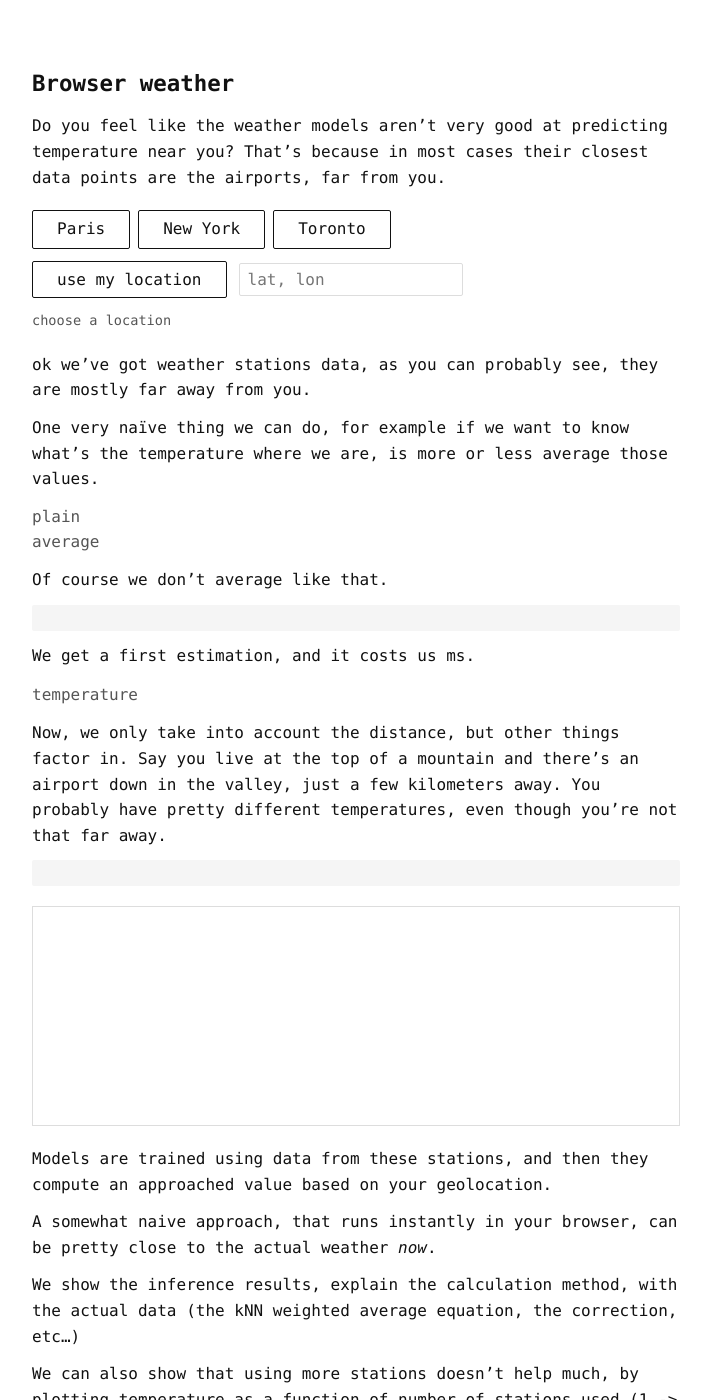
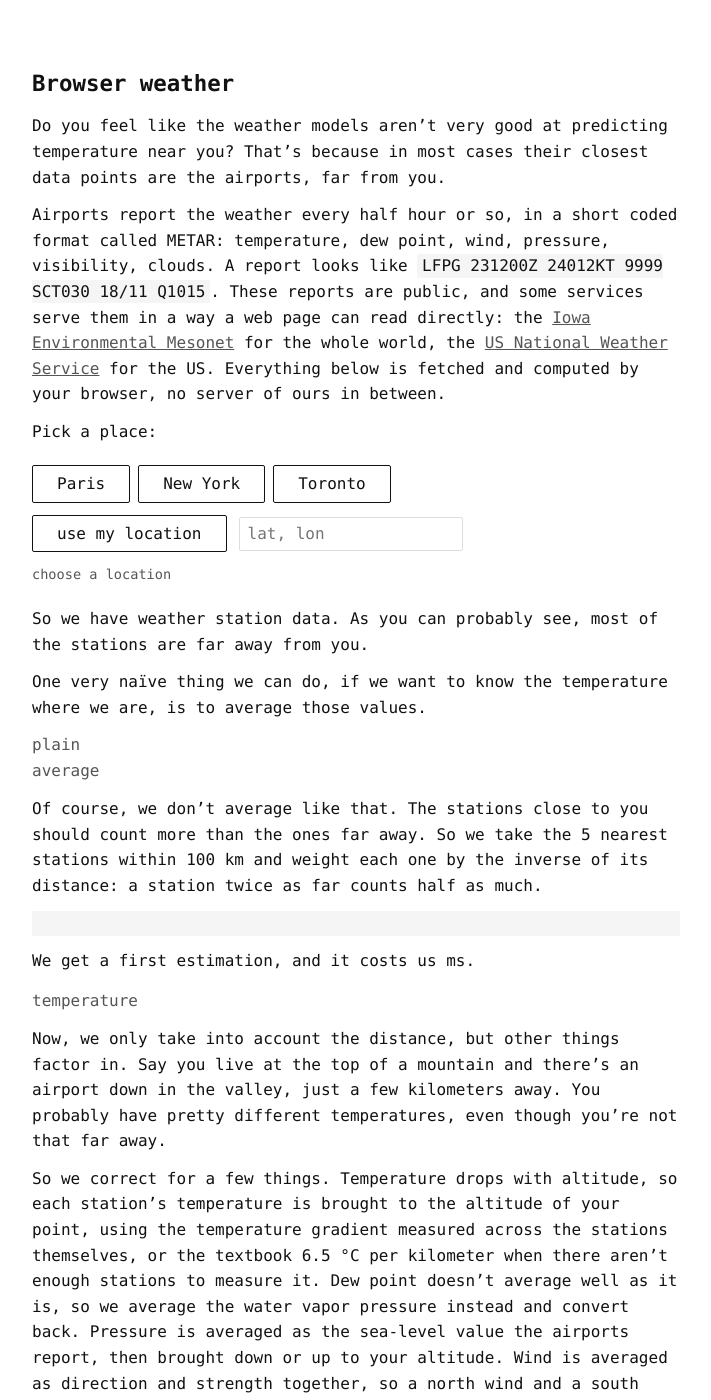
Before and after one commit to idle-intelligence/trucs.ai, a Jekyll site: the page built from blog/browser-weather.md, in a window 1280 px wide and 1400 px high. Shown: the whole window, without its empty margins (284-995 px from the left). Built offline with Jekyll 4.4.1, drawn with Linux system fonts in a browser that asks for light colours; some of the changed text lies outside the part shown.

Commit message:
blog/browser-weather: prose rewrite, TC's sentences kept where they are prose

```diff
--- a/blog/browser-weather.md
+++ b/blog/browser-weather.md
@@ -6,28 +6,11 @@
 
 # Browser weather
 
-<!-- DRAFT (Claude, for TC to rewrite): what METAR is and who publishes it.
-METAR (METeorological Aerodrome Report) is the standard format for
-routine surface weather observations, reported roughly every 30 to 60
-minutes at airports and a smaller number of non-aviation sites worldwide.
-Each report gives temperature, dew point, wind, pressure (as an altimeter
-setting, QNH), visibility and cloud cover as short coded groups, e.g.
-`METAR LFPG 231200Z 24012KT 9999 SCT030 18/11 Q1015`.
-This page uses two live sources of decoded METAR data:
-- the Iowa Environmental Mesonet (IEM) `currents.json` API, a public
-  archive and real-time feed of ASOS/METAR observations run by Iowa
-  State University: https://mesonet.agron.iastate.edu/
-- api.weather.gov, the US National Weather Service's public API, used
-  for US stations because it is fresher than IEM's feed:
-  https://www.weather.gov/documentation/services-web-api
-The station list itself (about 8,100 ICAO stations worldwide, with
-name and elevation) comes from NCAR/RAP's `stations.txt`, maintained by
-Greg Thompson: http://www.rap.ucar.edu/weather/surface/stations.txt
-Elevation for the point you pick (not a station) comes from Open-Meteo:
-https://open-meteo.com/
--->
+Do you feel like the weather models aren't very good at predicting temperature near you? That's because in most cases their closest data points are the airports, far from you.
 
-Do you feel like the weather models aren't very good at predicting temperature near you? That's because in most cases their closest data points are the airports, far from you.
+Airports report the weather every half hour or so, in a short coded format called METAR: temperature, dew point, wind, pressure, visibility, clouds. A report looks like `LFPG 231200Z 24012KT 9999 SCT030 18/11 Q1015`. These reports are public, and some services serve them in a way a web page can read directly: the [Iowa Environmental Mesonet](https://mesonet.agron.iastate.edu/) for the whole world, the [US National Weather Service](https://www.weather.gov/documentation/services-web-api) for the US. Everything below is fetched and computed by your browser, no server of ours in between.
+
+Pick a place:
 
 <div id="bw-app">
   <div class="series-grid" id="bw-city-grid"></div>
@@ -42,27 +25,20 @@
   <div id="bw-table-wrap"></div>
 </div>
 
-ok we've got weather stations data, as you can probably see, they are mostly far away from you.
+So we have weather station data. As you can probably see, most of the stations are far away from you.
 
-One very naïve thing we can do, for example if we want to know what's the temperature where we are, is more or less average those values.
+One very naïve thing we can do, if we want to know the temperature where we are, is to average those values.
 
 <div class="output-line">
   <span class="output-label">plain average</span>
   <span class="output-value" id="bw-plain-mean-value"></span>
 </div>
 
-Of course we don't average like that.
-
-<!-- DRAFT (Claude, for TC to rewrite): the kNN distance-weighted average as the
-code computes it. Each of the k nearest stations within 100 km gets a weight
-equal to the inverse of its distance to the target point, w_i = 1 / d_i (this
-is the "distance" weighting of scikit-learn's KNeighborsRegressor, ported
-from SenseAI's original Python model). The estimate is the weighted average
-sum(v_i * w_i) / sum(w_i), so a station twice as far counts half as much. -->
+Of course, we don't average like that. The stations close to you should count more than the ones far away. So we take the 5 nearest stations within 100 km and weight each one by the inverse of its distance: a station twice as far counts half as much.
 
 <pre id="bw-weighted-eq" class="bw-equation"></pre>
 
-We get a first estimation, and it costs us <span id="bw-first-ms"></span>ms.
+We get a first estimation, and it costs us <span id="bw-first-ms"></span> ms.
 
 <div class="output-line">
   <span class="output-label">temperature</span>
@@ -71,63 +47,22 @@
 
 Now, we only take into account the distance, but other things factor in. Say you live at the top of a mountain and there's an airport down in the valley, just a few kilometers away. You probably have pretty different temperatures, even though you're not that far away.
 
-<!-- DRAFT (Claude, for TC to rewrite): the corrections the code applies on
-top of the plain distance-weighted average, after Nalder & Wein (1998).
-Temperature is reduced from each station's own elevation to the target
-point's elevation using a lapse rate fitted by least squares across the
-neighbours (falling back to the standard atmosphere, -6.5 K/km, when there
-are fewer than 3 usable stations or the fit is implausible). Dew point is
-averaged as vapour pressure (Magnus formula) rather than directly, because
-dew point itself does not average linearly. Pressure is averaged as the
-altimeter setting (QNH), then reduced to station pressure at the target
-elevation. Wind is averaged as its (u, v) vector components, not as scalar
-speed and direction. Worked out at SenseAI (2015), where TC was CTO. -->
+So we correct for a few things. Temperature drops with altitude, so each station's temperature is brought to the altitude of your point, using the temperature gradient measured across the stations themselves, or the textbook 6.5 °C per kilometer when there aren't enough stations to measure it. Dew point doesn't average well as it is, so we average the water vapor pressure instead and convert back. Pressure is averaged as the sea-level value the airports report, then brought down or up to your altitude. Wind is averaged as direction and strength together, so a north wind and a south wind cancel out instead of averaging to an east wind. These corrections follow Nalder and Wein (1998). I first wrote this method at SenseAI in 2015, where I was CTO.
 
 <pre id="bw-final-eq" class="bw-equation"></pre>
 
 <div id="bw-output-panel"></div>
 
-<!-- DRAFT (Claude, for TC to rewrite): why adding more stations barely moves
-the estimate. Because each station's weight is 1 / distance, a station's
-share of the total falls off quickly as it gets farther away: doubling the
-distance halves the weight. Past the handful of closest stations, each
-additional one contributes a small enough share that including or excluding
-it changes the estimate by very little. That's what the chart below shows:
-the grey curve is the theoretical 1/distance share for this run's station
-set, and the dots are the actual stations, sitting on that curve at their
-own distance. -->
+It's also cheap in data. A station's weight falls with its distance, so the far ones barely count, and adding more of them hardly moves the result. Each dot below is one of the stations used for your point, on the 1/distance curve.
 
 <div id="bw-weight-app">
   <canvas id="bw-weight-chart"></canvas>
   <p id="bw-weight-caption" class="panel-desc"></p>
 </div>
 
-Models are trained using data from these stations, and then they compute an approached value based on your geolocation.
+Weather models are fed with data from these same stations, then compute an approximate value for your location. A somewhat naive approach, that runs instantly in your browser, can be pretty close to the actual weather _now_.
 
-A somewhat naive approach, that runs instantly in your browser, can be pretty close to the actual weather _now_.
-
-We show the inference results, explain the calculation method, with the actual data (the kNN weighted average equation, the correction, etc...)
-
-<!-- DRAFT (Claude, for TC to rewrite): the calculation method in general terms.
-Each station gets a weight equal to the inverse of its distance to the
-target point, w_i = 1 / d_i (this is the "distance" weighting of
-scikit-learn's KNeighborsRegressor, ported from SenseAI's original
-Python model). The estimate is the weighted average sum(v_i * w_i) /
-sum(w_i). Temperature is then reduced from each station's own elevation
-to the target point's elevation using a lapse rate fitted by least
-squares across the neighbours (falls back to the standard atmosphere,
--6.5 K/km, if fewer than 3 stations or an implausible fit). Dew point is
-averaged as vapour pressure (Magnus formula), then converted back, since
-dew point itself is not a linearly averageable quantity. Pressure is
-averaged as the altimeter setting (QNH), then reduced to station pressure
-at the target elevation. Wind is averaged as vector components (u, v),
-not scalar speed and direction. Method after Nalder & Wein (1998); worked
-out at SenseAI (2015), where TC was CTO.
--->
-
-We can also show that using more stations doesn't help much, by plotting temperature as a function of number of stations used (1 -> 23)
-
-We can do the same for each measurement value.
+How much does the number of stations matter? Here is the estimate using the 1 to 23 nearest stations, for each value.
 
 <div id="bw-app-2">
   <div class="series-grid" id="bw-metric-grid"></div>
--- a/blog/browser-weather/app.js
+++ b/blog/browser-weather/app.js
@@ -104,8 +104,8 @@
   return (Date.now() - d.getTime()) / 60000;
 }
 
-function renderCount(n) {
-  countLine.textContent = `There are ${n} stations under ${RADIUS_KM} km from this location.`;
+function renderCount(n, shown) {
+  countLine.textContent = `There are ${n} stations under ${RADIUS_KM} km from this location. The table shows the nearest ${shown}.`;
 }
 
 function renderTable(rows) {
@@ -367,7 +367,6 @@
 
   const wide = await nearest(lat, lon, 60);
   const within100 = wide.filter((s) => s.distance <= RADIUS_KM);
-  renderCount(within100.length);
 
   setStatus('fetching observations...');
   const pool = wide.slice(0, 30);
@@ -407,6 +406,7 @@
   setStatus('computing estimate...');
 
   renderTable(withObs);
+  renderCount(within100.length, withObs.length);
   renderPlainMean(withObs);
 
   // k nearest within 100 km, falling back to the closest available if the
```
